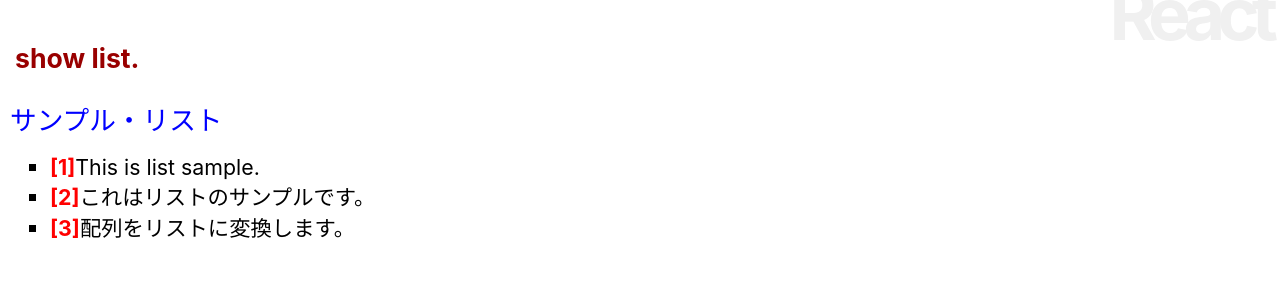
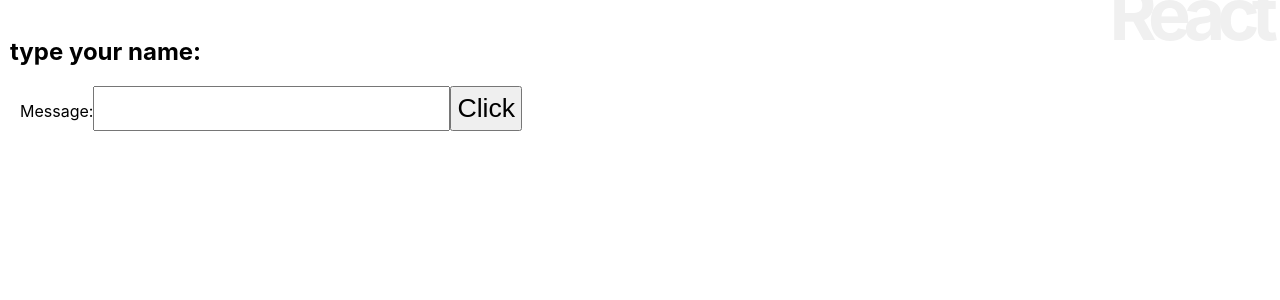
Before and after one commit to takalivian/react_app, a React (Create React App) app: page / in a window 1280 px wide. Shown: the top 300 px of the page. Built offline with nearby package versions, Linux system fonts and the light colour scheme.

Commit message:
フォーム

```diff
--- a/src/App.js
+++ b/src/App.js
@@ -3,82 +3,54 @@
 import './App.css';
 
 class App extends Component {
-
-  date =[
-    "This is list sample.",
-    "これはリストのサンプルです。",
-    "配列をリストに変換します。"
-  ];
+  input = "";
 
   msgStyle = {
-    fontSize:"20pt",
-    color:"#900",
+    fontSize: "20pt",
+    color: "#900",
     margin:"20px 0",
-    padding:"5px"
+    padding: "5px"
   }
 
-  constructor(props){
-    super(props);
-    this.state={
-      list:this.date
-    };
+  inputStyle = {
+    fontSize:"20pt",
+    padding: "5px"
   }
 
-  render(){
+  constructor(props) {
+    super(props);
+    this.state = {
+      message:"type your name:"
+    };
+    this.doChange = this.doChange.bind(this);
+    this.doSubmit = this.doSubmit.bind(this);
+  }
+
+  doChange(event) {
+    this.input = event.target.value;
+  }
+
+  doSubmit(event) {
+    this.setState ({
+      message: "Hello, " + this.input + "!!"
+    });
+    event.preventDefault();
+  }
+
+  render() {
     return <div>
       <h1>React</h1>
-      <h2 style ={this.msgStyle}>show list.</h2>
-      <List title= "サンプル・リスト" date={this.date} />
-    </div>;
-  }
-}
-
-class List extends Component {
-  number = 1;
-
-  title = {
-    fontSize:"20pt",
-    fontWight:"bold",
-    color:"blue"
+      <h2>{this.state.message}</h2>
+      <form onSubmit={this.doSubmit}>
+        <label>
+          <span style={this.inputStyle}></span>Message:
+          <input type="text" style={this.inputStyle} onChange={this.doChange} />
+        </label>
+        <input type="submit" style={this.inputStyle} value="Click" />
+      </form>
+    </div>
   }
 
-  render(){
-    let date = this.props.date;
-      return (
-        <div>
-          <p style={this.title}>{this.props.title}</p>
-            <ul>
-              {date.map((item)=>
-                <Item number={this.number++} value={item}
-                  key={this.number} />
-              )}
-            </ul>
-        </div>
-      )
-  }
-}
-
-class Item extends Component {
-  li = {
-    listStyleType:"square",
-    fontSize:"16pt",
-    color:"#06",
-    margin:"0",
-    padding: "0"
-  }
-  num = {
-    fontWeight:"bold",
-    color:"red"
-  }
-
-  render(){
-    return (
-      <li style={this.li}>
-        <span style={this.num}>[{this.props.number}]</span>
-        {this.props.value}
-      </li>
-    )
-  }
 }
 
 export default App;
```
